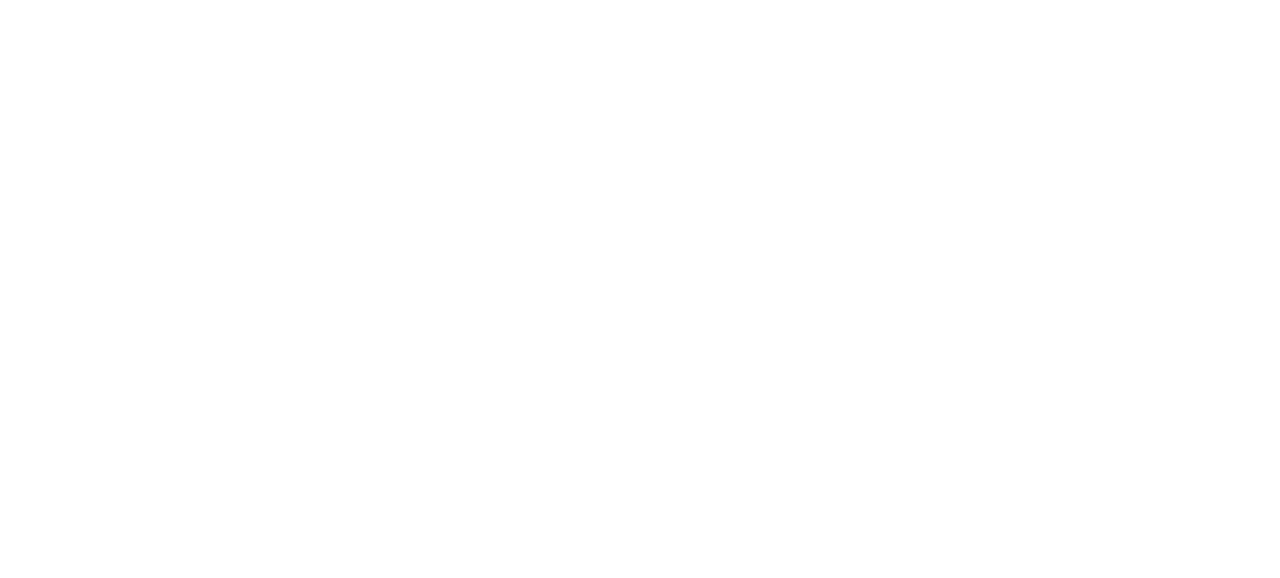
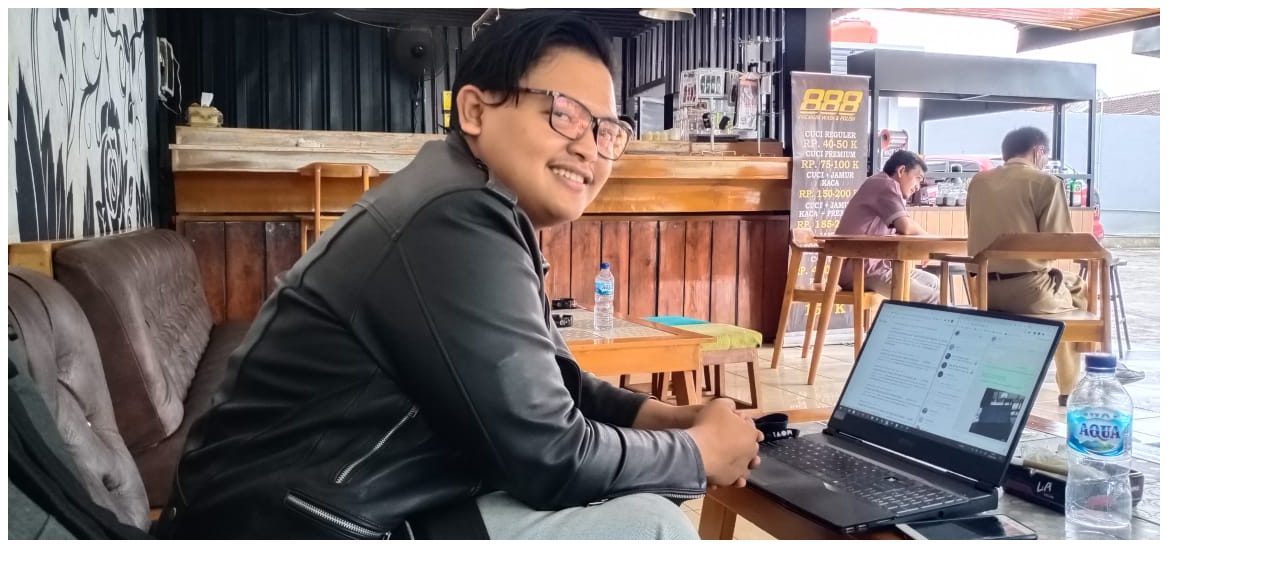
Before and after one commit to MAdnan220/6701190078-Assessment1.pabw, a plain HTML site: page profile_picture.html in a window 1280 px wide. Drawn offline with Linux system fonts and the light colour scheme.

Commit message:
commit3-6701190078

```diff
--- a/profile_picture.html
+++ b/profile_picture.html
@@ -2,9 +2,9 @@
 <html lang="en">
 <head>
     <meta charset="UTF-8">
-    <title>Title</title>
+    <title>Photo Profile</title>
 </head>
 <body>
-
+<img src="adnan.jpeg" height="532" width="1152"/></body>
 </body>
 </html>
```
Also changed, not shown: adnan.jpeg (added).
